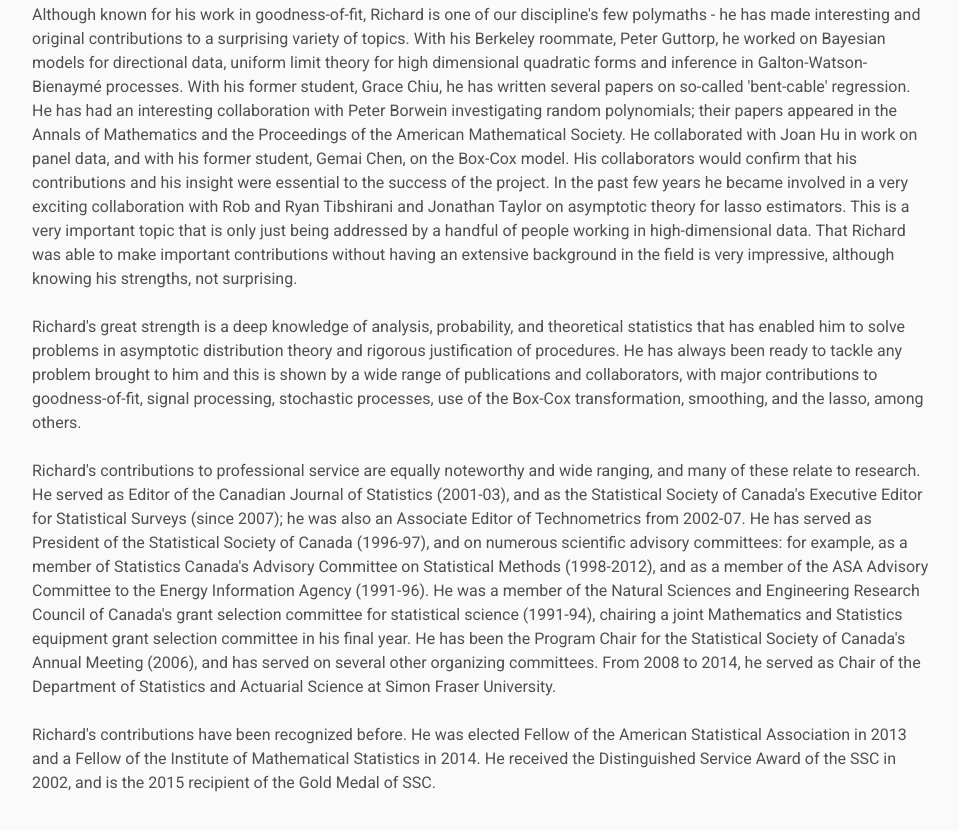
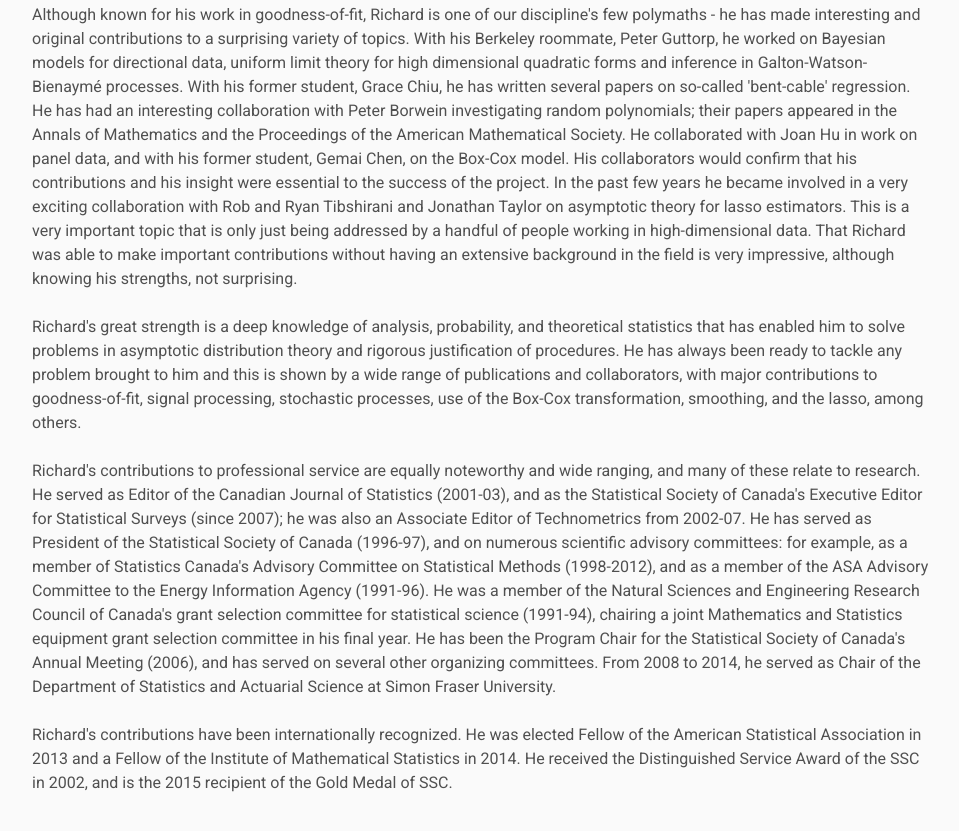
Before and after one commit to caojiguo/SLconference, a plain HTML site: page about/index.html in a window 1280 px wide. Shown: the part 1743-2574 px from the top of the page, without its empty margins (158-1117 px from the left). Drawn offline with nearby package versions, Linux system fonts and the light colour scheme; some packages are replaced by stand-ins of ours; files that its build step writes are made by us from their sources.

Commit message:
Update index.html

```diff
--- a/about/index.html
+++ b/about/index.html
@@ -60,7 +60,7 @@
 
         <p>Richard's contributions to professional service are equally noteworthy and wide ranging, and many of these relate to research. He served as Editor of the Canadian Journal of Statistics (2001-03), and as the Statistical Society of Canada's Executive Editor for Statistical Surveys (since 2007); he was also an Associate Editor of Technometrics from 2002-07. He has served as President of the Statistical Society of Canada (1996-97), and on numerous scientific advisory committees: for example, as a member of Statistics Canada's Advisory Committee on Statistical Methods (1998-2012), and as a member of the ASA Advisory Committee to the Energy Information Agency (1991-96). He was a member of the Natural Sciences and Engineering Research Council of Canada's grant selection committee for statistical science (1991-94), chairing a joint Mathematics and Statistics equipment grant selection committee in his final year. He has been the Program Chair for the Statistical Society of Canada's Annual Meeting (2006), and has served on several other organizing committees. From 2008 to 2014, he served as Chair of the Department of Statistics and Actuarial Science at Simon Fraser University.</p>
 
-        <p>Richard's contributions have been recognized before. He was elected Fellow of the American Statistical Association in 2013 and a Fellow of the Institute of Mathematical Statistics in 2014. He received the Distinguished Service Award of the SSC in 2002, and is the 2015 recipient of the Gold Medal of SSC. </p>
+        <p>Richard's contributions have been internationally recognized. He was elected Fellow of the American Statistical Association in 2013 and a Fellow of the Institute of Mathematical Statistics in 2014. He received the Distinguished Service Award of the SSC in 2002, and is the 2015 recipient of the Gold Medal of SSC. </p>
 
 </body>
 </html>
```
